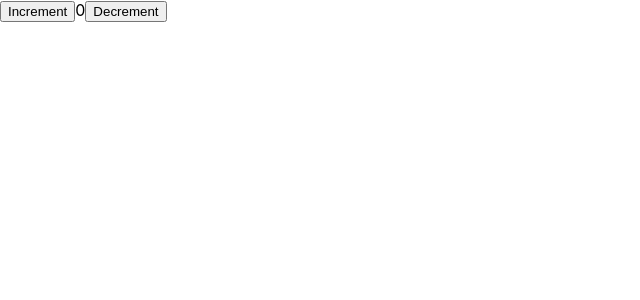
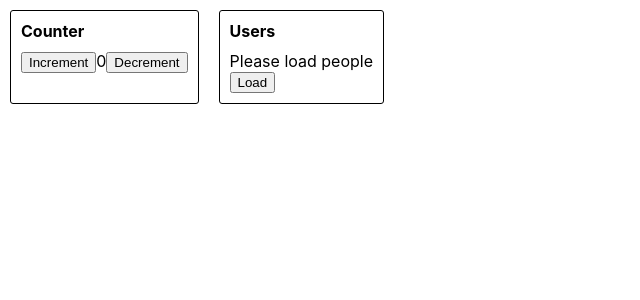
Before and after one commit to SiimKirjanen/redux-playground, a React (Create React App) app: page / in a window 1280 px wide. Shown: the top 300 px of the page, without its empty margins (0-640 px from the left). Built offline with nearby package versions, Linux system fonts and the light colour scheme.

Commit message:
thunk example

```diff
--- a/package.json
+++ b/package.json
@@ -11,10 +11,12 @@
     "@types/node": "^16.18.22",
     "@types/react": "^18.0.31",
     "@types/react-dom": "^18.0.11",
+    "@types/redux-logger": "^3.0.9",
     "react": "^18.2.0",
     "react-dom": "^18.2.0",
     "react-redux": "^8.0.5",
     "react-scripts": "5.0.1",
+    "redux-logger": "^3.0.6",
     "typescript": "^4.9.5",
     "web-vitals": "^2.1.4"
   },
--- a/src/App.tsx
+++ b/src/App.tsx
@@ -1,12 +1,14 @@
 import React from 'react';
 
 import './App.css';
-import { Counter } from './components/counter/Counter';
+import Users from './components/Users';
+import Counter from './components/Counter';
 
 function App() {
   return (
     <div className="app">
       <Counter />
+      <Users />
     </div>
   );
 }
--- a/src/components/counter/Counter.tsx
+++ b/src/components/Counter/index.tsx
@@ -3,12 +3,13 @@ import type { RootState } from '../../store';
 import { useSelector, useDispatch } from 'react-redux';
 import { decrement, increment } from '../../slices/counter/counterSlice';
 
-export function Counter() {
+const Counter = () => {
   const count = useSelector((state: RootState) => state.counter.value)
   const dispatch = useDispatch()
 
   return (
-    <div>
+    <div className="box">
+        <div className='title'>Counter</div>
         <button
           aria-label="Increment value"
           onClick={() => dispatch(increment())}
@@ -25,3 +26,5 @@ export function Counter() {
     </div>
   )
 }
+
+export default Counter;
--- /dev/null
+++ b/src/components/Users/index.tsx
@@ -0,0 +1,46 @@
+import { useSelector, useDispatch } from 'react-redux';
+import type { AppDispatch, RootState } from '../../store';
+import { fetchUsers } from '../../slices/user/userSlice';
+import { User } from '../../interfaces/User';
+
+const NoUsers = () => {
+    const dispatch: AppDispatch = useDispatch();
+
+    return(
+        <>
+            <div>Please load people</div>
+            <button onClick={() => dispatch(fetchUsers())}>Load</button>
+        </>
+    )
+}
+
+interface userListProps {
+    users: User[]
+};
+
+const UserList = ({users}: userListProps) => {
+    return(
+        <ul>
+            {users.map((user: User) => <li key={user.id}>{user.name}</li>)}
+        </ul>
+    )
+};
+
+const Users = () => {
+    const users: User[] = useSelector((state: RootState) => state.user.users);
+
+    return(
+        <div className='box'>
+            <div className='title'>Users</div>
+
+            { users.length ? (
+                <UserList users={users} />
+            ) : (
+              <NoUsers />
+            ) }
+
+        </div>
+    );
+}
+
+export default Users;
--- a/src/index.css
+++ b/src/index.css
@@ -11,3 +11,14 @@ code {
   font-family: source-code-pro, Menlo, Monaco, Consolas, 'Courier New',
     monospace;
 }
+.box {
+  margin: 10px;
+  padding: 10px;
+  border: 1px solid black;
+  border-radius: 3px;
+}
+
+.title {
+  margin-bottom: 10px;
+  font-weight: 700;
+}
--- /dev/null
+++ b/src/interfaces/User.tsx
@@ -0,0 +1,4 @@
+export interface User {
+    id: number;
+    name: string;
+ }
--- /dev/null
+++ b/src/slices/user/userSlice.tsx
@@ -0,0 +1,33 @@
+import { createSlice } from '@reduxjs/toolkit';
+import type { PayloadAction } from '@reduxjs/toolkit';
+import { AppDispatch } from '../../store';
+import { User } from '../../interfaces/User';
+
+export interface userState {
+    users: User[]
+};
+
+const initialState: userState = {
+  users: [],
+};
+
+export const userSlice = createSlice({
+  name: 'people',
+  initialState,
+  reducers: {
+    setUsers: (state, action: PayloadAction<User[]>) => {
+      state.users = action.payload
+    },
+  },
+});
+
+export const { setUsers } = userSlice.actions;
+
+export const fetchUsers = () => async (dispatch: AppDispatch) => {
+  const response = await fetch('https://jsonplaceholder.typicode.com/users');
+  const data = await response.json();
+
+  dispatch( setUsers(data) )
+};
+
+export default userSlice.reducer;
--- a/src/store.tsx
+++ b/src/store.tsx
@@ -1,11 +1,15 @@
 import { configureStore } from '@reduxjs/toolkit';
+import logger from 'redux-logger';
 
 import counterReducer from './slices/counter/counterSlice';
+import userReducer from './slices/user/userSlice';
 
 export const store = configureStore({
   reducer: {
     counter: counterReducer,
+    user: userReducer,
   },
+  middleware: (getDefaultMiddleware) => getDefaultMiddleware().concat(logger),
 })
 
 export type RootState = ReturnType<typeof store.getState>
```
Also changed, not shown: 1 other file (tests, documents, lock files or other folders).
